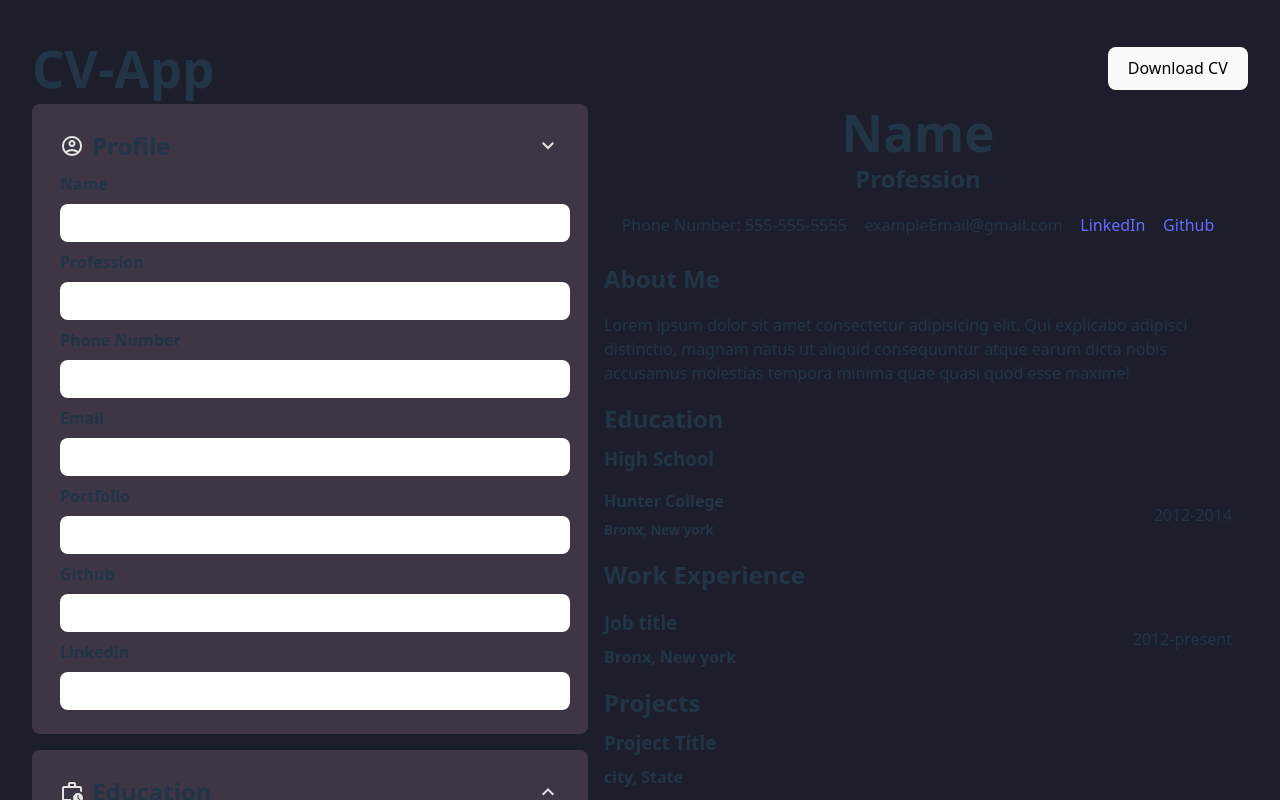
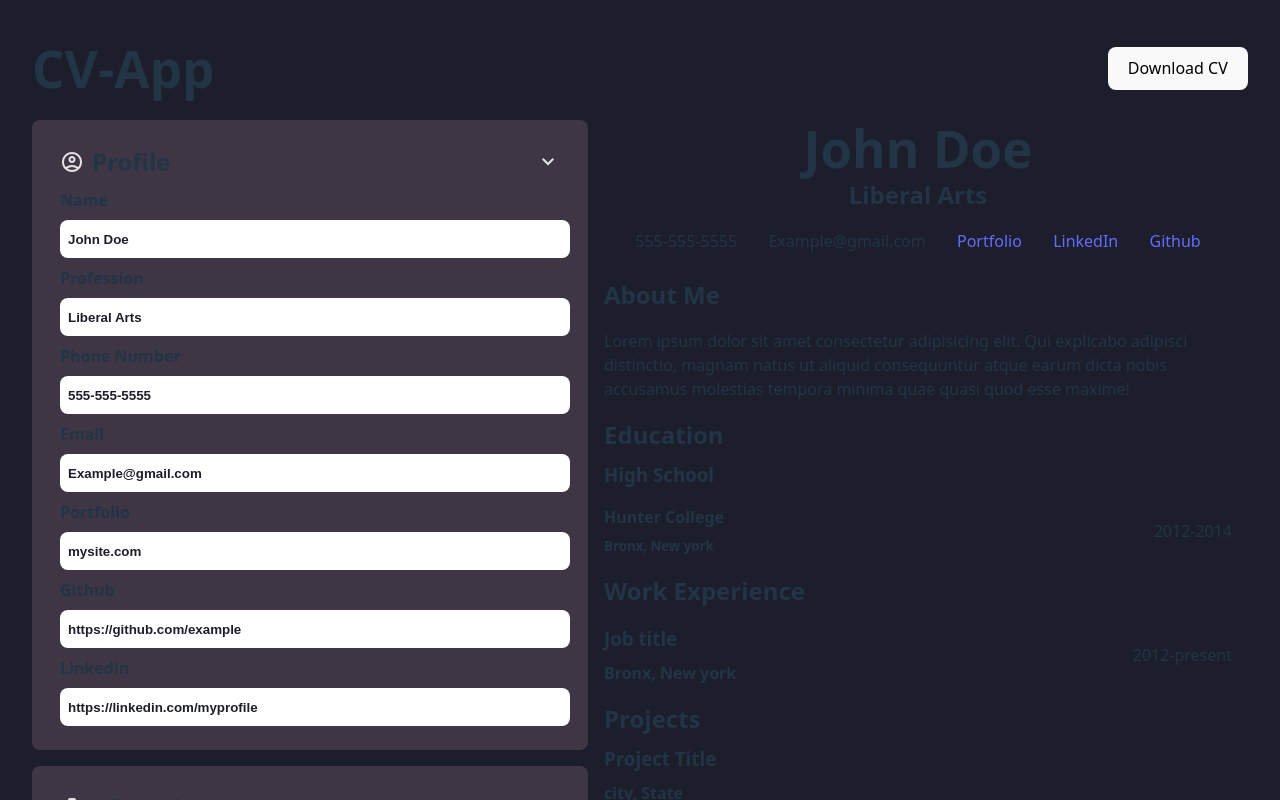
Before and after one commit to fernandopeguero/CVApplication, a React (Vite) app: page / in a window 1280 px wide. Shown: the top 800 px of the page. Built offline with nearby package versions, Linux system fonts and the light colour scheme.

Commit message:
ADD logic to display the profile info in the resume component

```diff
--- a/src/App.css
+++ b/src/App.css
@@ -28,6 +28,7 @@ body {
     display: flex;
     align-items: center;
     justify-content: space-between;
+    padding-bottom: 16px;
   }
 
 .card {
@@ -88,8 +89,9 @@ body {
     }
   }
 
+  .sub_section {
 
-
+  }
 
   .details {
       display: flex;
--- a/src/App.jsx
+++ b/src/App.jsx
@@ -11,13 +11,13 @@ import { useState } from 'react'
 function App() {
 
     const [profile, setProfile] = useState({
-        name: "",
-        profession:"",
-        phone: "",
-        email: "",
-        portfolio: "",
-        github: "",
-        linkedin: ""
+        name: "John Doe",
+        profession:"Liberal Arts",
+        phone: "555-555-5555",
+        email: "Example@gmail.com",
+        portfolio: "mysite.com",
+        github: "https://github.com/example",
+        linkedin: "https://linkedin.com/myprofile"
     })
 
     const [education, setEducation] = useState({
@@ -47,7 +47,7 @@ function App() {
         <Experience state={experience} setState={setExperience} />
         <Projects />
       </div>
-      <Resume />
+      <Resume profile={profile}/>
     </div>
     </>
   )
--- a/src/Resume.jsx
+++ b/src/Resume.jsx
@@ -1,18 +1,19 @@
 
 
-const Resume = () => {
+const Resume = ({profile}) => {
 
     return (
         <div className="resume_holder">
             <section className="header_section">
-                <h1 className="title">Name</h1>
-                <h2 className="profession">Profession</h2>
+                <h1 className="title">{profile.name}</h1>
+                <h2 className="profession">{profile.profession}</h2>
 
                 <div className="contact_info">
-                    <p>Phone Number: 555-555-5555</p>
-                    <p>exampleEmail@gmail.com</p>
-                    <a href="#">LinkedIn</a>
-                    <a href="#">Github</a>
+                    <p>{profile.phone}</p>
+                    <p>{profile.email}</p>
+                    <a herf={profile.portfolio}>Portfolio</a>
+                    <a href={profile.linkedin}>LinkedIn</a>
+                    <a href={profile.github}>Github</a>
                 </div>
             </section>
 
@@ -27,6 +28,8 @@ const Resume = () => {
 
                 <div>
                     <h3>High School</h3>
+                    <div className="sub_section">
+
 
                     <div className="details">
 
@@ -38,11 +41,13 @@ const Resume = () => {
                         <span>2012-2014</span>
                     </div>
                 </div>
+                </div>
             </section>
 
             <section className="experience_section">
                 <h2>Work Experience</h2>
 
+                <div className="sub_section">
                 <div className="details">
                     <div>
                         <h3>Job title</h3>
@@ -50,12 +55,13 @@ const Resume = () => {
                     </div>
                     <span>2012-present</span>
                 </div>
+                </div>
             </section>
 
             <section className="project_section">
                 <h2>Projects</h2>
 
-                <div className="projects">
+                <div className="projects sub_section">
                     <article>
                         <h3>Project Title</h3>
                         <h4>city, State</h4>
```
